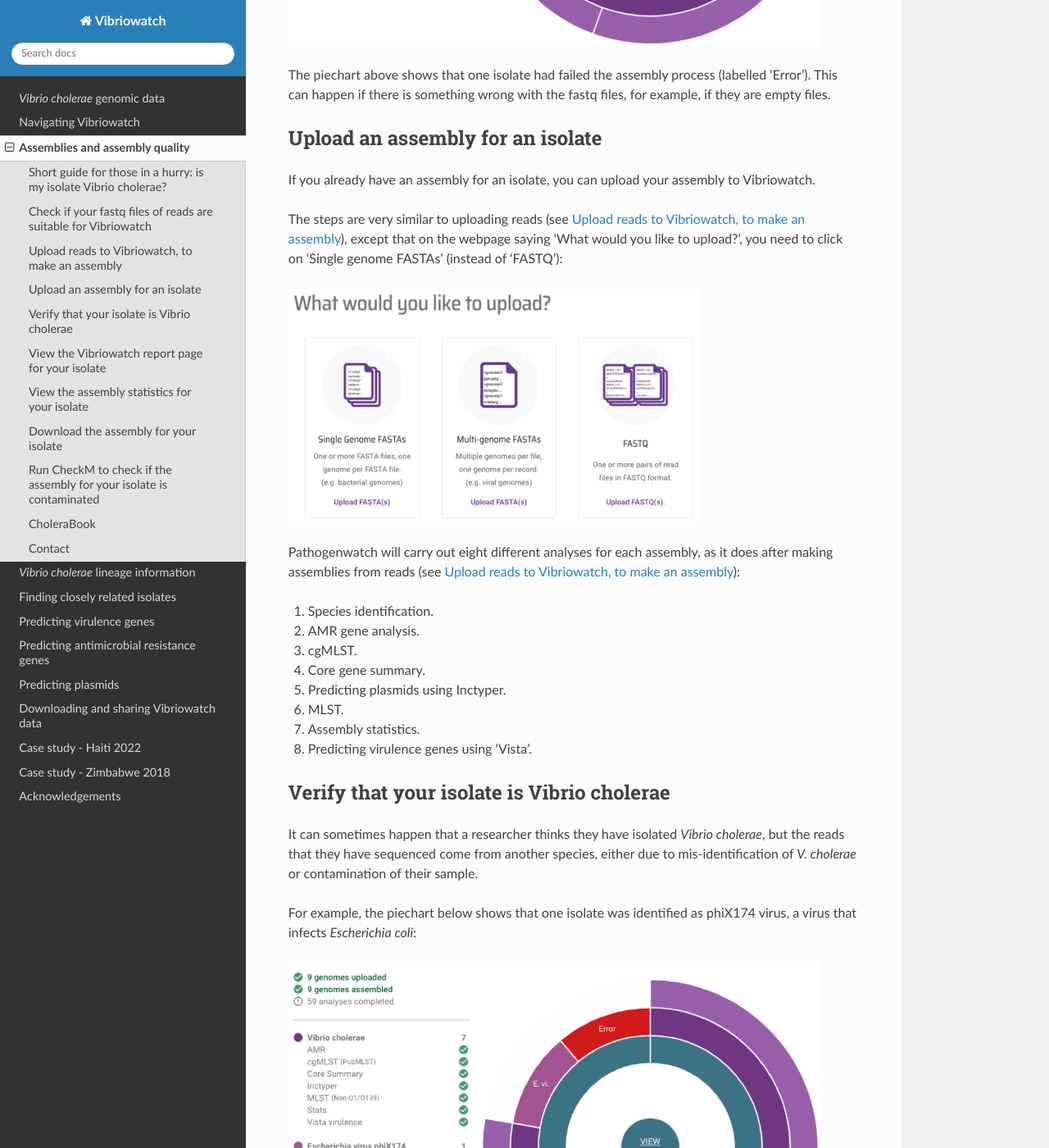
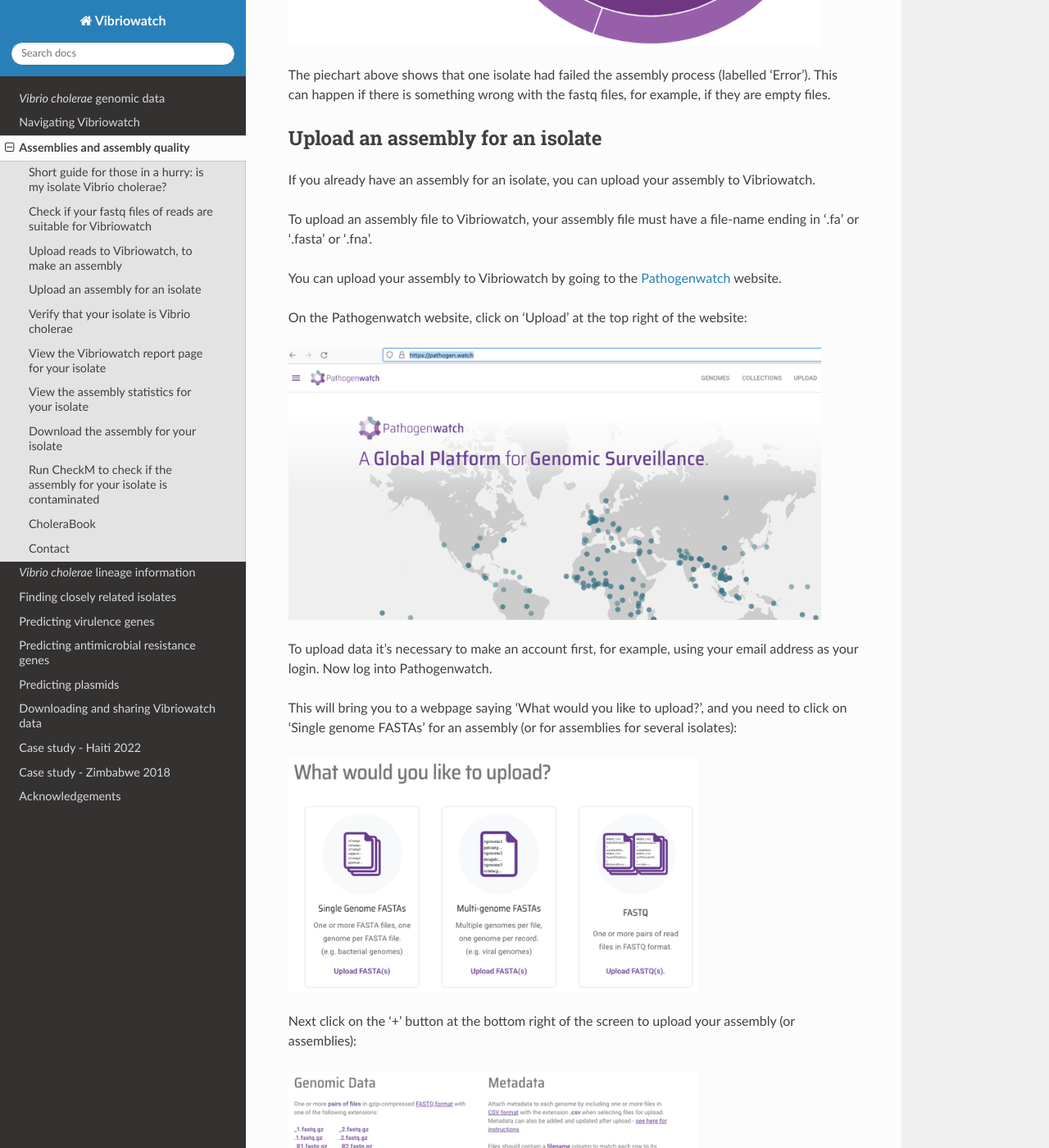
Before and after one commit to avrilcoghlan/vibriowatch, a Sphinx documentation site: the page built from docs/source/assemblies.rst, in a window 1280 px wide and 1400 px high, scrolled down 8231 px. Shown: the whole window at 82% size. Built offline with Sphinx 7.4.7 and the Read the Docs theme 3.1.0, drawn with Linux system fonts in a browser that asks for light colours.

Commit message:
Update assemblies.rst

```diff
--- a/docs/source/assemblies.rst
+++ b/docs/source/assemblies.rst
@@ -172,9 +172,27 @@
 
 If you already have an assembly for an isolate, you can upload your assembly to Vibriowatch.
 
-The steps are very similar to uploading reads (see `Upload reads to Vibriowatch, to make an assembly`_), except that on the webpage saying 'What would you like to upload?', you need to click on 'Single genome FASTAs' (instead of 'FASTQ'):
+To upload an assembly file to Vibriowatch, your assembly file must have a file-name ending in '.fa' or '.fasta' or '.fna'.
+
+You can upload your assembly to Vibriowatch by going to the `Pathogenwatch`_ website.
+
+.. _Pathogenwatch: https://pathogen.watch/
+
+On the Pathogenwatch website, click on 'Upload' at the top right of the website:
+
+.. image:: Picture1.png
+  :width: 650
+
+To upload data it's necessary to make an account first, for example, using your email address as your login. Now log into Pathogenwatch.
+
+This will bring you to a webpage saying 'What would you like to upload?', and you need to click on 'Single genome FASTAs' for an assembly (or for assemblies for several isolates):
 
 .. image:: Picture2.png
+  :width: 500
+
+Next click on the '+' button at the bottom right of the screen to upload your assembly (or assemblies):
+
+.. image:: Picture3.png
   :width: 500
 
 Pathogenwatch will carry out eight different analyses for each assembly, as it does after making assemblies from reads (see `Upload reads to Vibriowatch, to make an assembly`_):
```
